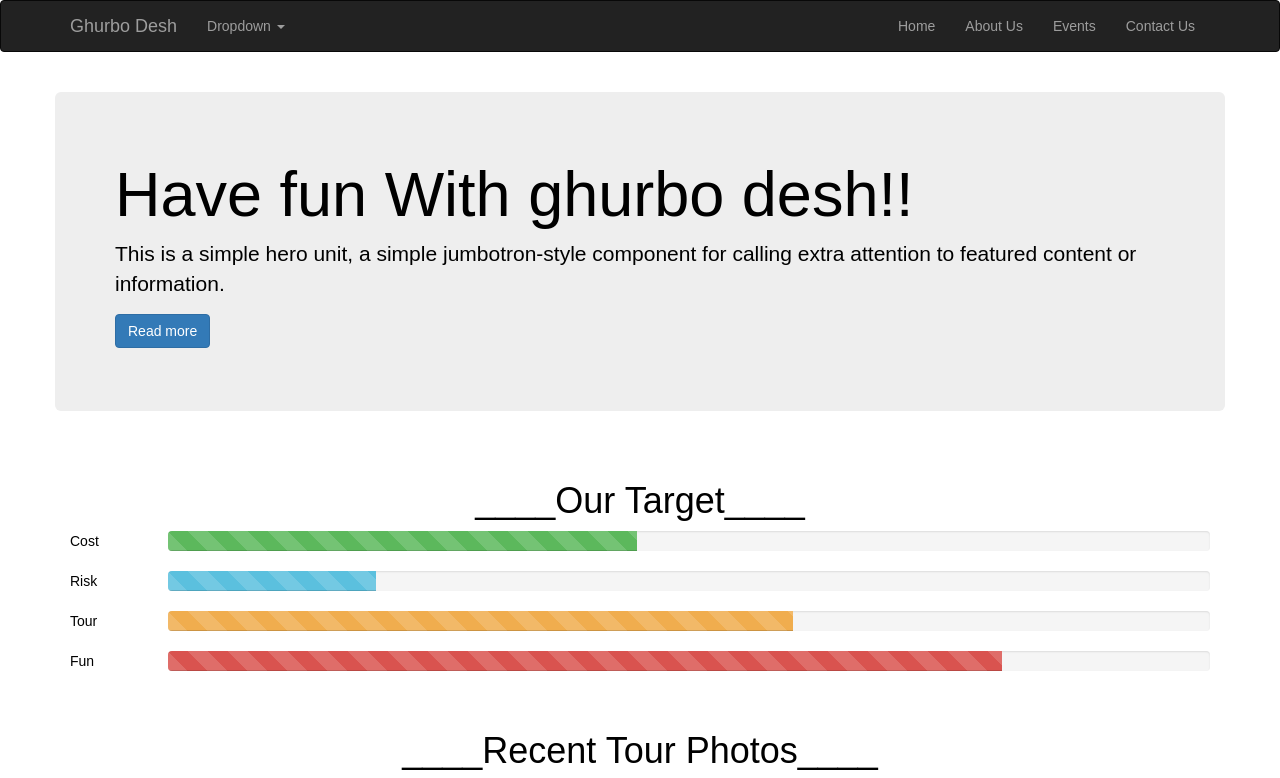
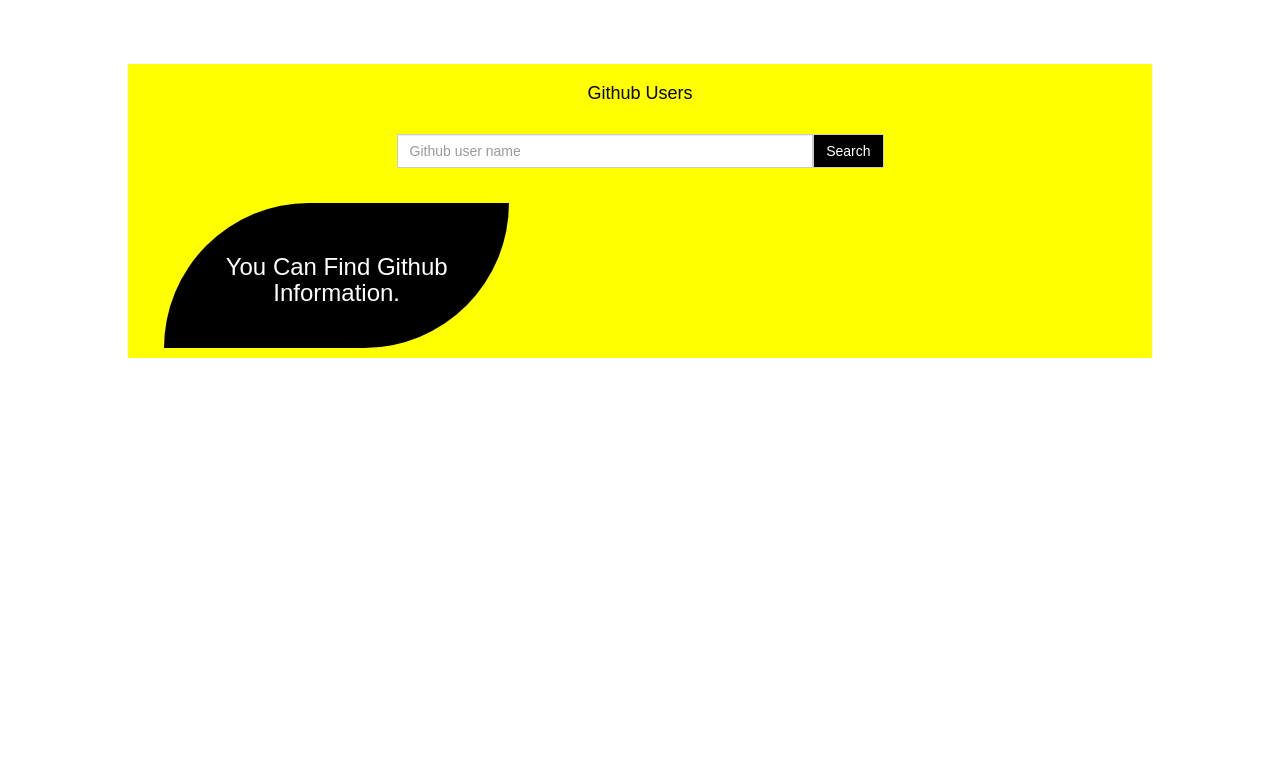
Before and after one commit to rafat69ahmed/react-git-info, a React (Create React App) app: page / in a window 1280 px wide. Shown: the top 778 px of the page. Built offline with nearby package versions, Linux system fonts and the light colour scheme.

Commit message:
title and icon changed

```diff
--- a/public/index.html
+++ b/public/index.html
@@ -15,7 +15,7 @@
       Learn how to configure a non-root public URL by running `npm run build`.
     -->
 
-          <title>Ghurbo Desh</title>
+          <title>Github Information</title>
 
   </head>
   <body>
--- a/src/Components/Router/Routes.js
+++ b/src/Components/Router/Routes.js
@@ -16,7 +16,7 @@
       <div className="routes-component">
         <Router history={hashHistory}>
           <Route path='/' component={App}>
-            <IndexRoute component={Home}/>
+            <IndexRoute component={GitPage}/>
             <Route path='test' component={test} />
             <Route path='layout' component={Layout} />
             <Route path='git' component={GitPage} />
```
Also changed, not shown: 1 other file (tests, documents, lock files or other folders).
